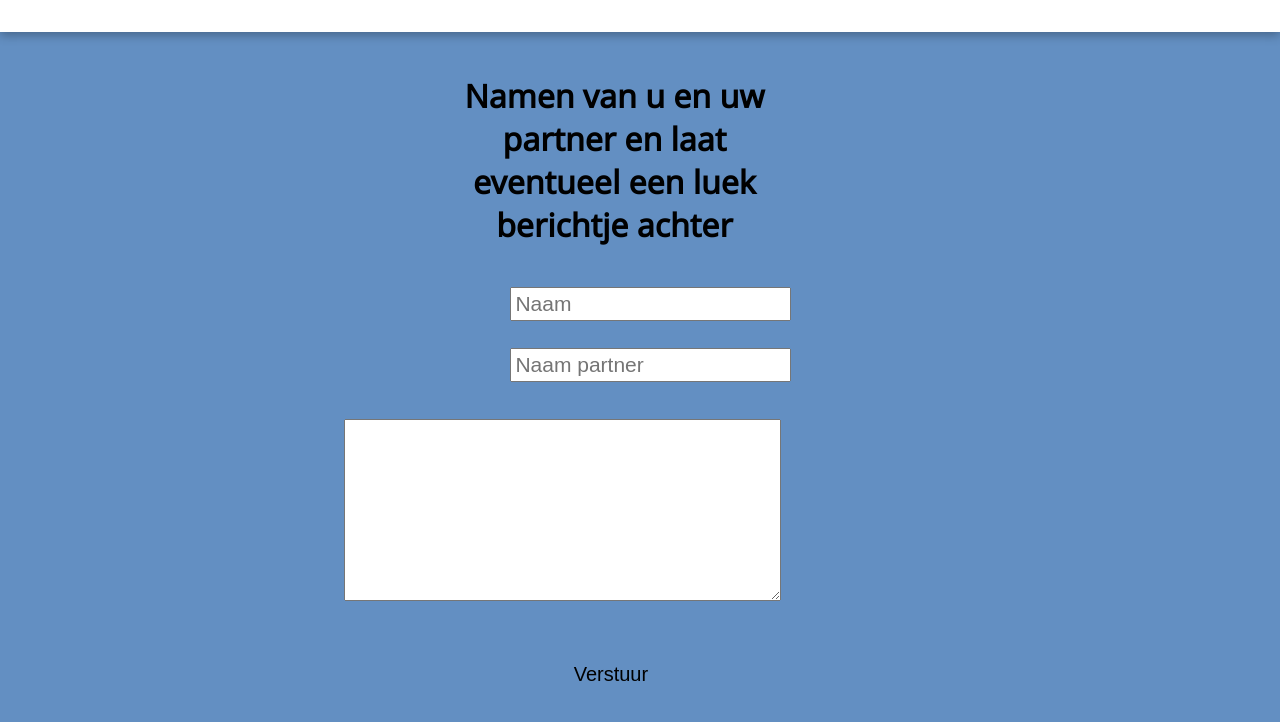
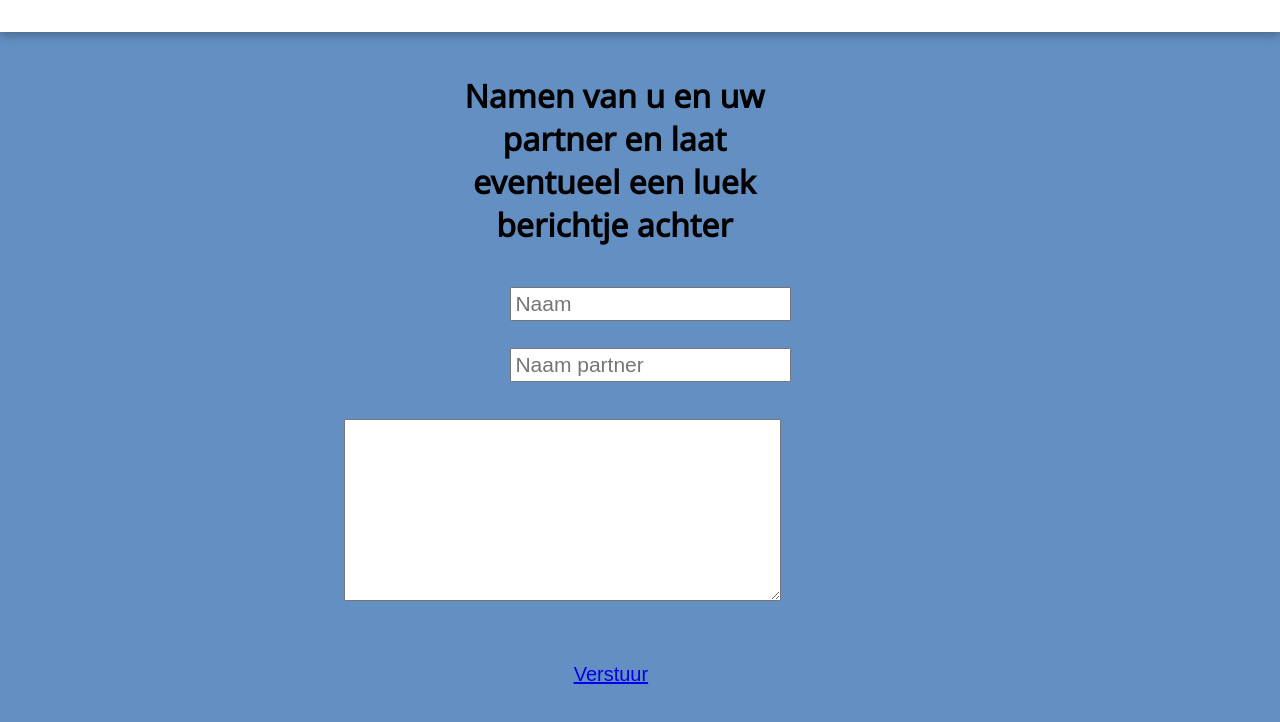
Before and after one commit to tfvh2004/Event-website, a plain HTML site: page rsvp2.htm in a window 1280 px wide. Shown: the part 72-794 px from the top of the page. Drawn offline with Linux system fonts and the light colour scheme.

Commit message:
Added link to index

```diff
--- a/rsvp2.htm
+++ b/rsvp2.htm
@@ -27,7 +27,7 @@
                 <input type="text" name="name2" class="Email" placeholder="Naam partner" autocomplete="off"/><br/>
                 <textarea maxlength="500" name="description" id="whats" class="VULIN1" cols="60" rows="10"></textarea>
                 <p id='charsLeft'></p><!--Should still fix the character count-->
-                <button class="submit"><span id='dienen'>Verstuur</span></button>
+                <button class="submit"><span id='dienen'><a href='./index.html'>Verstuur</a></span></button>
               </form>
         </div>
     </article>
```
